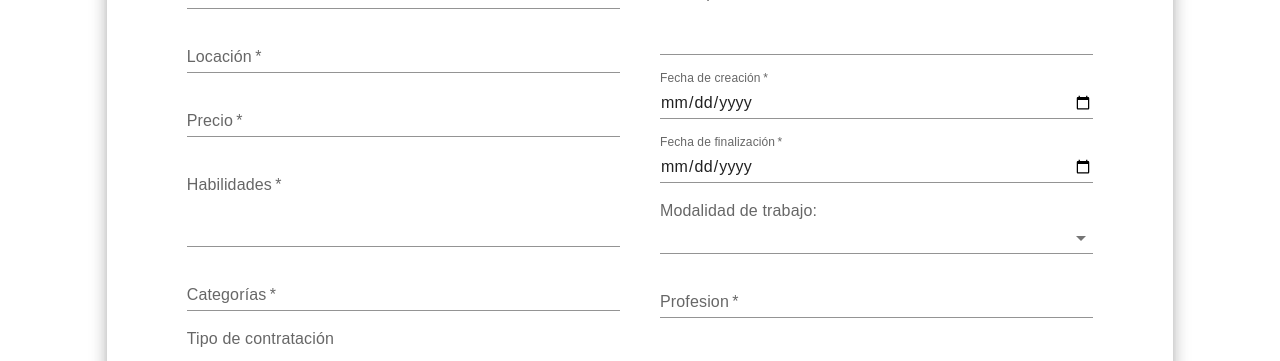
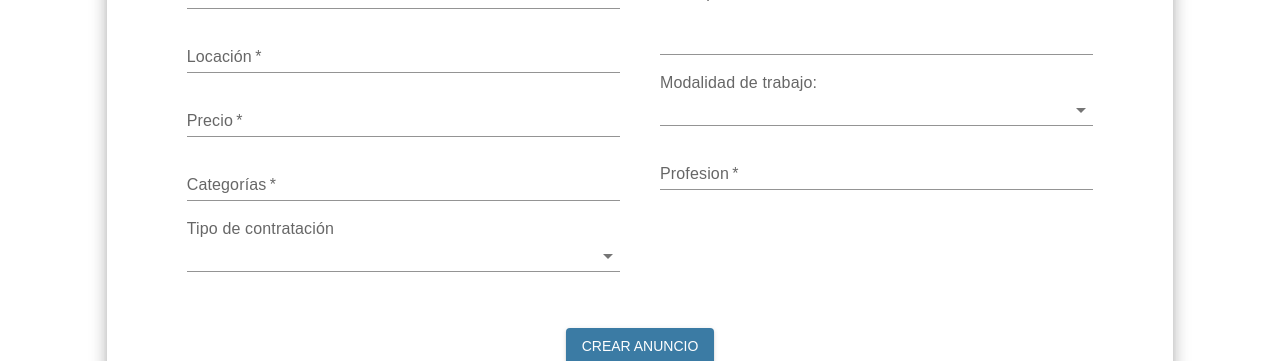
Before and after one commit to pareramelisa/frontConnectify, a React (Vite) app in the folder Client/: page /professional/dashboardProf/createAds in a window 1280 px wide. Shown: the part 309-670 px from the top of the page. Built offline with nearby package versions, Linux system fonts and the light colour scheme; no server answers.

Commit message:
create ads modified

```diff
--- a/Client/src/components/CreateAds/createAds.jsx
+++ b/Client/src/components/CreateAds/createAds.jsx
@@ -21,9 +21,6 @@ function CreateAdForm() {
           description: "",
           location: "",
           price: "",
-          requiredSkills: [],
-          postingDate: "",
-          expirationDate: "",
           categories: [],
           contractType: "",
           workLocation: "",
@@ -38,8 +35,9 @@ function CreateAdForm() {
   const handleSubmit = (e) => {
     const userinput = {
       ...formData,
-      creator: user._id
+      creator: [user._id]
     }
+    console.log(userinput)
     e.preventDefault();
     dispatch(createAd(userinput));
   };
@@ -103,22 +101,6 @@ function CreateAdForm() {
                     sx={{ marginBottom: 2 }}
                   />
                   <TextField
-                    label="Habilidades"
-                    variant="standard"
-                    multiline
-                    rows={3}
-                    type="text"
-                    id="requiredSkills"
-                    name="requiredSkills"
-                    value={formData.requiredSkills}
-                    onChange={(e) =>
-                      setFormData({ ...formData, requiredSkills: e.target.value })
-                    }
-                    required
-                    fullWidth
-                    sx={{ marginBottom: 2 }}
-                  />
-                  <TextField
                     label="Categorías"
                     variant="standard"
                     type="text"
@@ -161,36 +143,6 @@ function CreateAdForm() {
                     value={formData.description}
                     onChange={(e) =>
                       setFormData({ ...formData, description: e.target.value })
-                    }
-                    required
-                    fullWidth
-                    sx={{ marginBottom: 2 }}
-                  />
-                  <TextField
-                    label="Fecha de creación"
-                    variant="standard"
-                    type="date"
-                    id="postingDate"
-                    name="postingDate"
-                    value={formData.postingDate}
-                    InputLabelProps={{ shrink: true }}
-                    onChange={(e) =>
-                      setFormData({ ...formData, postingDate: e.target.value })
-                    }
-                    required
-                    fullWidth
-                    sx={{ marginBottom: 2 }}
-                  />
-                  <TextField
-                    label="Fecha de finalización"
-                    variant="standard"
-                    type="date"
-                    id="expirationDate"
-                    name="expirationDate"
-                    value={formData.expirationDate}
-                    InputLabelProps={{ shrink: true }}
-                    onChange={(e) =>
-                      setFormData({ ...formData, expirationDate: e.target.value })
                     }
                     required
                     fullWidth
```
